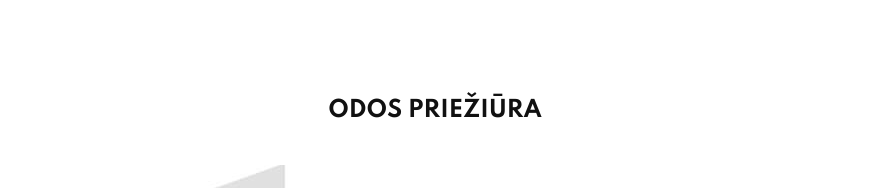
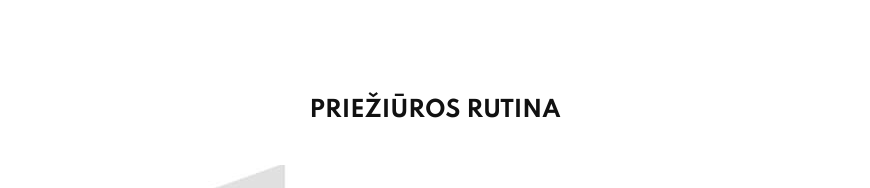
Before and after one commit to eStoreLabs/RC---LO-501-Vichy-Collagen-Specialist-Cream-LT, a plain HTML site: page index.html in a window 1280 px wide. Shown: the part 3613-3801 px from the top of the page, without its empty margins (205-1075 px from the left). Drawn offline with Linux system fonts and the light colour scheme.

Commit message:
feat: change text

```diff
--- a/index.html
+++ b/index.html
@@ -971,7 +971,7 @@
       </section>
 
       <section class="es-cross">
-        <h3 class="es-cross__title">ODOS PRIEŽIŪRA</h3>
+        <h3 class="es-cross__title">PRIEŽIŪROS RUTINA</h3>
         <div class="es-cross__photo es-cross__photo--desktop">
           <img
             src="assets/images/packshots.jpg"
```
